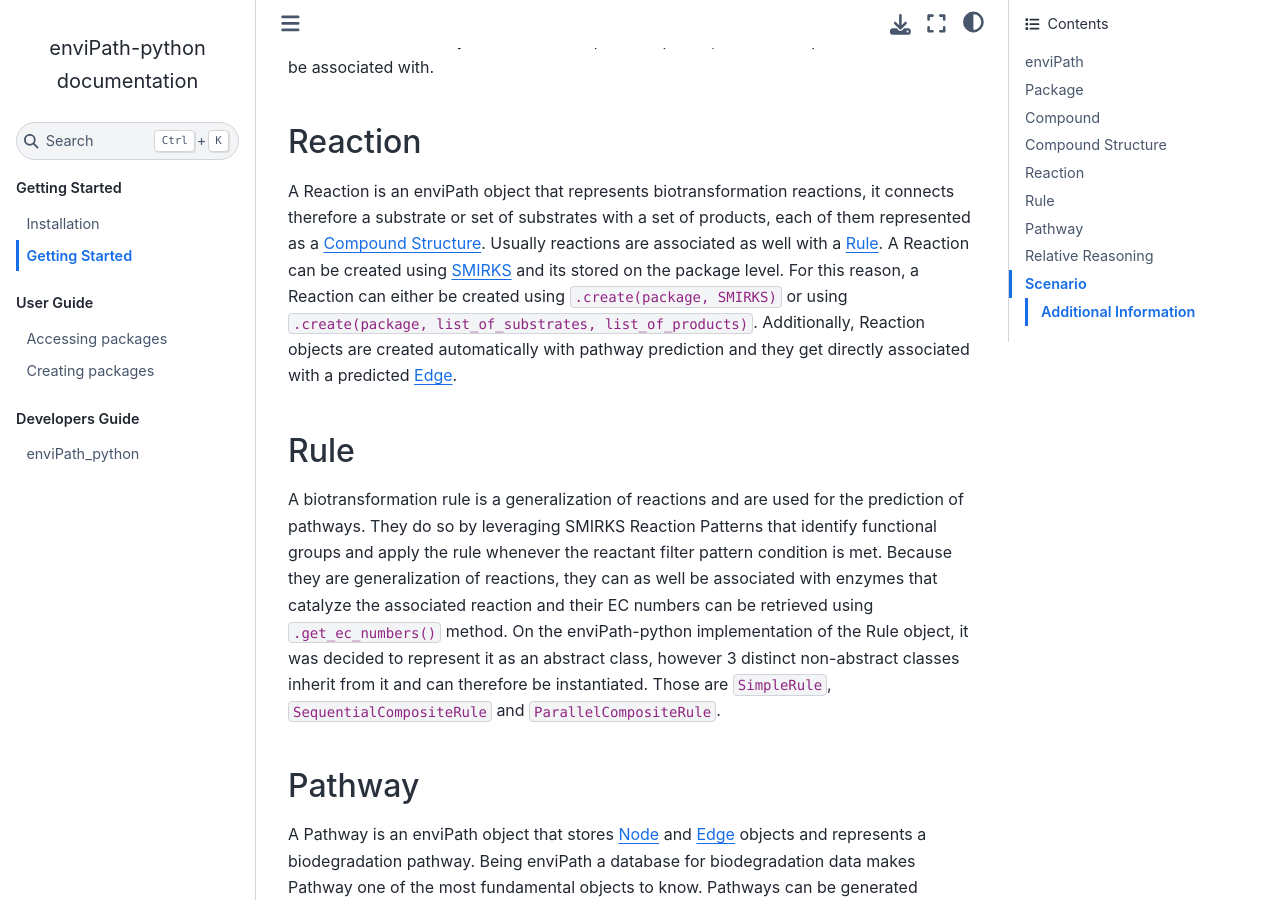
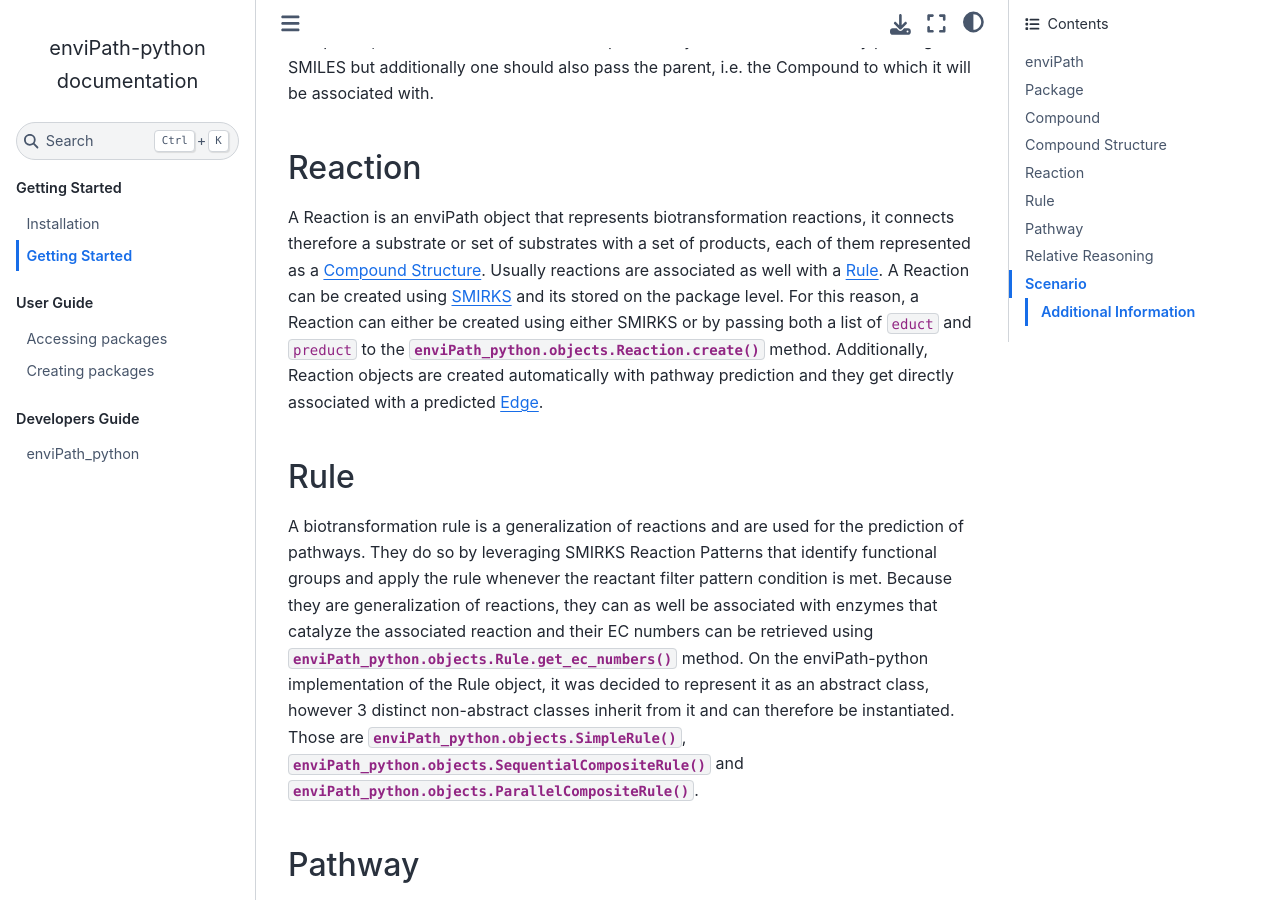
Before and after one commit to enviPath/enviPath-python, a Sphinx documentation site: the page built from docs/source/getting_started.rst, in a window 1280 px wide and 900 px high, scrolled down 1630 px. Built offline with Sphinx 7.4.7 and the Sphinx Book theme 1.1.4, drawn with Linux system fonts in a browser that asks for light colours; some of the changed text lies outside the part shown.

Commit message:
Adding links to methods

```diff
--- a/docs/source/getting_started.rst
+++ b/docs/source/getting_started.rst
@@ -43,8 +43,9 @@
 
 A Compound is an enviPath object that is stored in a :ref:`Package` and basically stores different
 :ref:`Compound Structure`. One of them is defined to be the default Compound Structure and that one is the one that
-will be more easily accessible (for example, when the ``get_smiles()`` is called). It can be created using a valid
-`SMILES <https://pubs.acs.org/doi/abs/10.1021/ci00057a005>`_ on the ``.create(smiles)`` method and whenever this happens,
+will be more easily accessible (for example, when the :meth:`enviPath_python.objects.Compound.get_smiles` is called). It can be
+created using a valid `SMILES <https://pubs.acs.org/doi/abs/10.1021/ci00057a005>`_ on the
+:meth:`enviPath_python.objects.Compound.create` method and whenever this happens,
 this `smiles` gets passed to a default Compound Structure and both the Compound and its corresponding Compound Structure
 are created. One way of thinking of an enviPath Compound is as a container of Compound Structures. A Compound is usually
 assigned to a :ref:`Pathway` via a :ref:`Node` and additionally, a connection to other external databases (PubChem,
@@ -69,8 +70,8 @@
 set of substrates with a set of products, each of them represented as a :ref:`Compound Structure`. Usually reactions are
 associated as well with a :ref:`Rule`. A Reaction can be created using
 `SMIRKS <https://www.daylight.com/dayhtml/doc/theory/theory.smirks.html>`_ and its stored on the package level. For this
-reason, a Reaction can either be created using ``.create(package, SMIRKS)`` or using
-``.create(package, list_of_substrates, list_of_products)``. Additionally, Reaction objects are created automatically with
+reason, a Reaction can either be created using either SMIRKS or by passing both a list of ``educt`` and ``preduct`` to
+the :meth:`enviPath_python.objects.Reaction.create` method. Additionally, Reaction objects are created automatically with
 pathway prediction and they get directly associated with a predicted :ref:`Edge`.
 
 Rule
@@ -79,10 +80,11 @@
 A biotransformation rule is a generalization of reactions and are used for the prediction of pathways. They do so by
 leveraging SMIRKS Reaction Patterns that identify functional groups and apply the rule whenever the reactant filter pattern
 condition is met. Because they are generalization of reactions, they can as well be associated with enzymes that
-catalyze the associated reaction and their EC numbers can be retrieved using ``.get_ec_numbers()`` method. On the
+catalyze the associated reaction and their EC numbers can be retrieved using
+:meth:`enviPath_python.objects.Rule.get_ec_numbers` method. On the
 enviPath-python implementation of the Rule object, it was decided to represent it as an abstract class, however 3
-distinct non-abstract classes inherit from it and can therefore be instantiated. Those are ``SimpleRule``,
-``SequentialCompositeRule`` and ``ParallelCompositeRule``.
+distinct non-abstract classes inherit from it and can therefore be instantiated. Those are :meth:`enviPath_python.objects.SimpleRule`,
+:meth:`enviPath_python.objects.SequentialCompositeRule` and :meth:`enviPath_python.objects.ParallelCompositeRule`.
 
 Pathway
 -------
```
